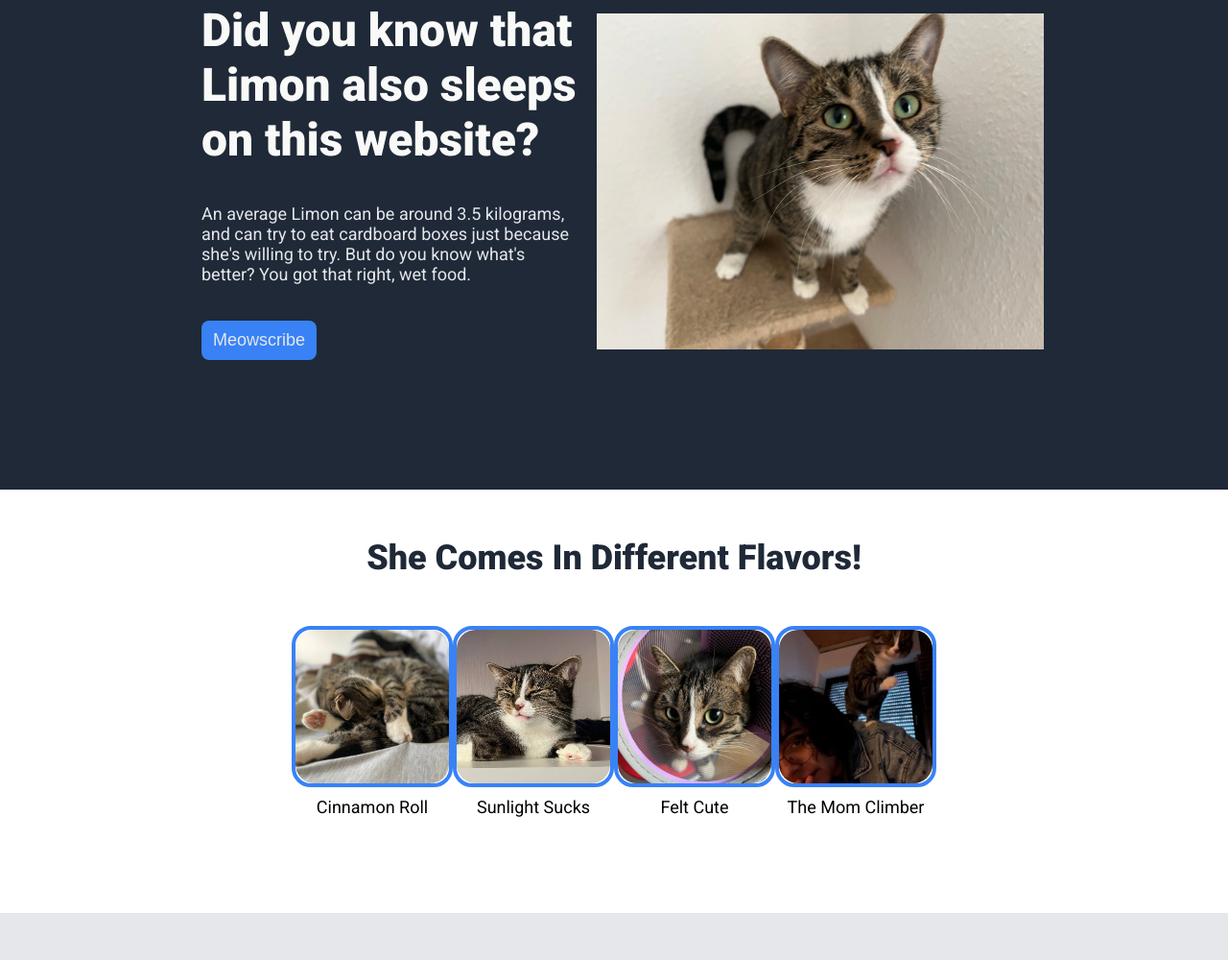
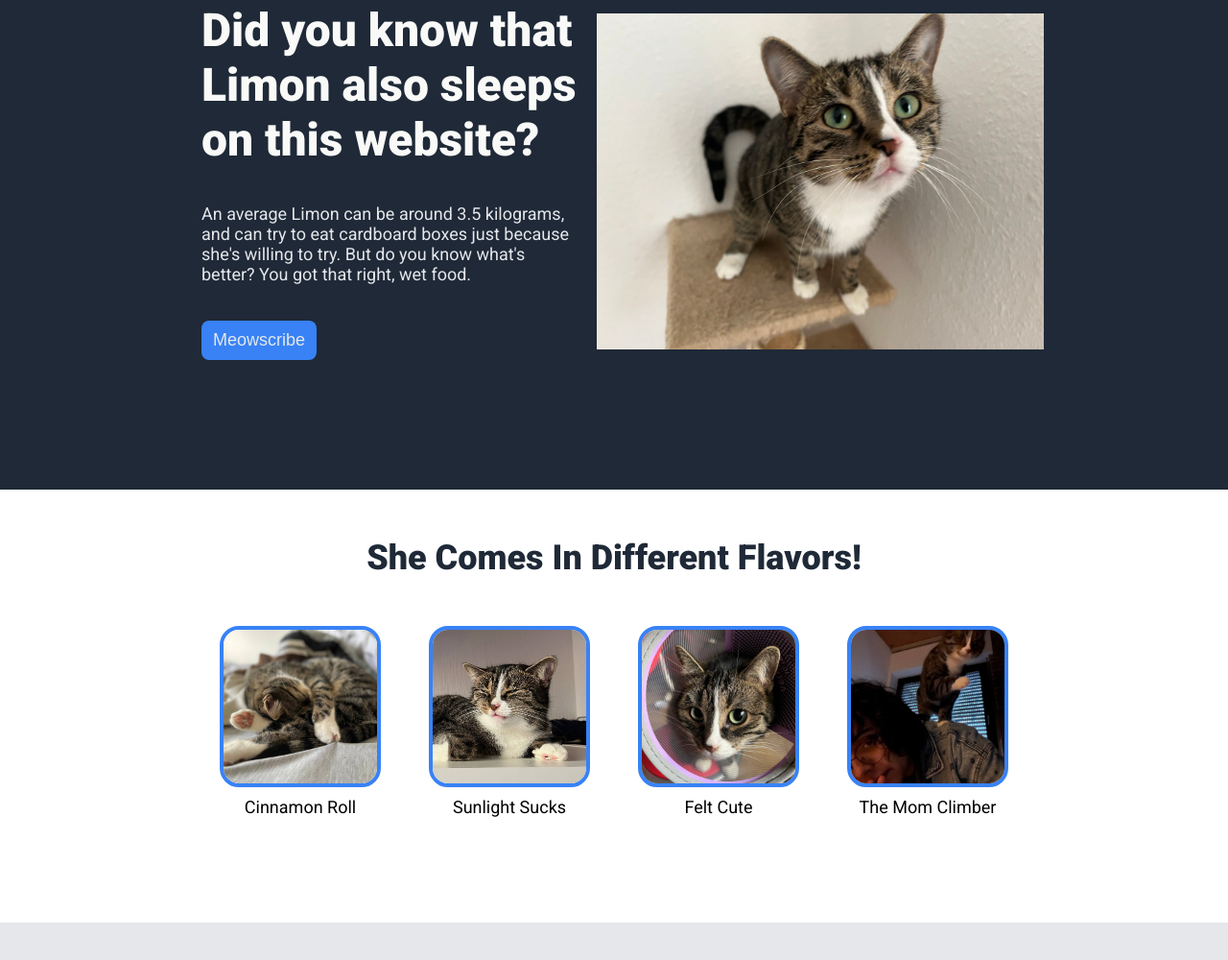
Before and after one commit to sujade/landing-page-project, a plain HTML site: page index.html in a window 1280 px wide. Shown: the part 160-1160 px from the top of the page at 96% size. Drawn offline with Linux system fonts and the light colour scheme.

Commit message:
Changed and added classes. Optimized the cards part.

```diff
--- a/index.html
+++ b/index.html
@@ -7,7 +7,7 @@
     <link rel="stylesheet" href="style.css"/>
 </head>
 <body>
-    <header>
+    <header class="dark-bg">
         <div class="nav">
             <div class="left">
                 <p id="logo">Limon's Page</p>
@@ -43,36 +43,32 @@
         <div class="card-container secondary">
 
             <div class="card">
-                <div class="square">
-                    <img src="images/square1.jpg">
-                </div>
+                    <img src="images/square1.jpg" class="square">
+
                 <p>Cinnamon Roll</p>
             </div>
 
             <div class="card">
-                <div class="square">
-                    <img src="images/square2.jpg">
-                </div>
+                    <img src="images/square2.jpg" class="square">
+
                 <p>Sunlight Sucks</p>
             </div>
 
             <div class="card">
-                <div class="square">
-                    <img src="images/square3.jpg">
-                </div>
+                    <img src="images/square3.jpg" class="square">
+
                 <p>Felt Cute</p>
             </div>
 
             <div class="card">
-                <div class="square">
-                    <img src="images/square4.jpg">
-                </div>
+                    <img src="images/square4.jpg" class="square">
+
                 <p>The Mom Climber</p>
             </div>
         </div>
     </main>
 
-    <div class="quote">
+    <div class="quote bg-grey">
         <em>"Mrrp. Mrreow. Maw-maw-mrrp. Meowmeow."</em>
         <p>- Limon, the moment she hears that the food is coming.</p>
     </div>
--- a/style.css
+++ b/style.css
@@ -11,7 +11,7 @@ body {
 
 /* HEADER */
 
-header {
+.dark-bg {
     background-color: #1f2937;
     padding: 15px 210px;
 }
@@ -113,6 +113,7 @@ main h2 {
     align-items: center;
     flex-wrap: wrap;
     margin: 50px 0px 100px 0px;
+    gap: 50px;
 }
 
 .card {
@@ -121,23 +122,19 @@ main h2 {
     display: flex;
     flex-direction: column;
     align-items: center;
-    gap: 10px;
-}
-
-.square {
-    border: 4px solid #3882F6;
-    border-radius: 20px;
-    width: 160px;
-    height: 160px;
 }
 
 .card p {
     color:black;
+    padding: 10px;
 }
 
-.square img {
+.card .square {
+    width: 160px;
     height: 160px;
     border-radius: 20px;
+    border: 4px solid #3882F6;
+
 }
 
 /* QUOTE */
@@ -146,8 +143,11 @@ main h2 {
     display: flex;
     flex-direction: column;
     justify-content: center;
+    padding: 120px 210px;
+}
+
+.bg-grey {
     background-color: #E5E7EB;
-    padding: 120px 210px;
 }
 
 .quote p {
```
